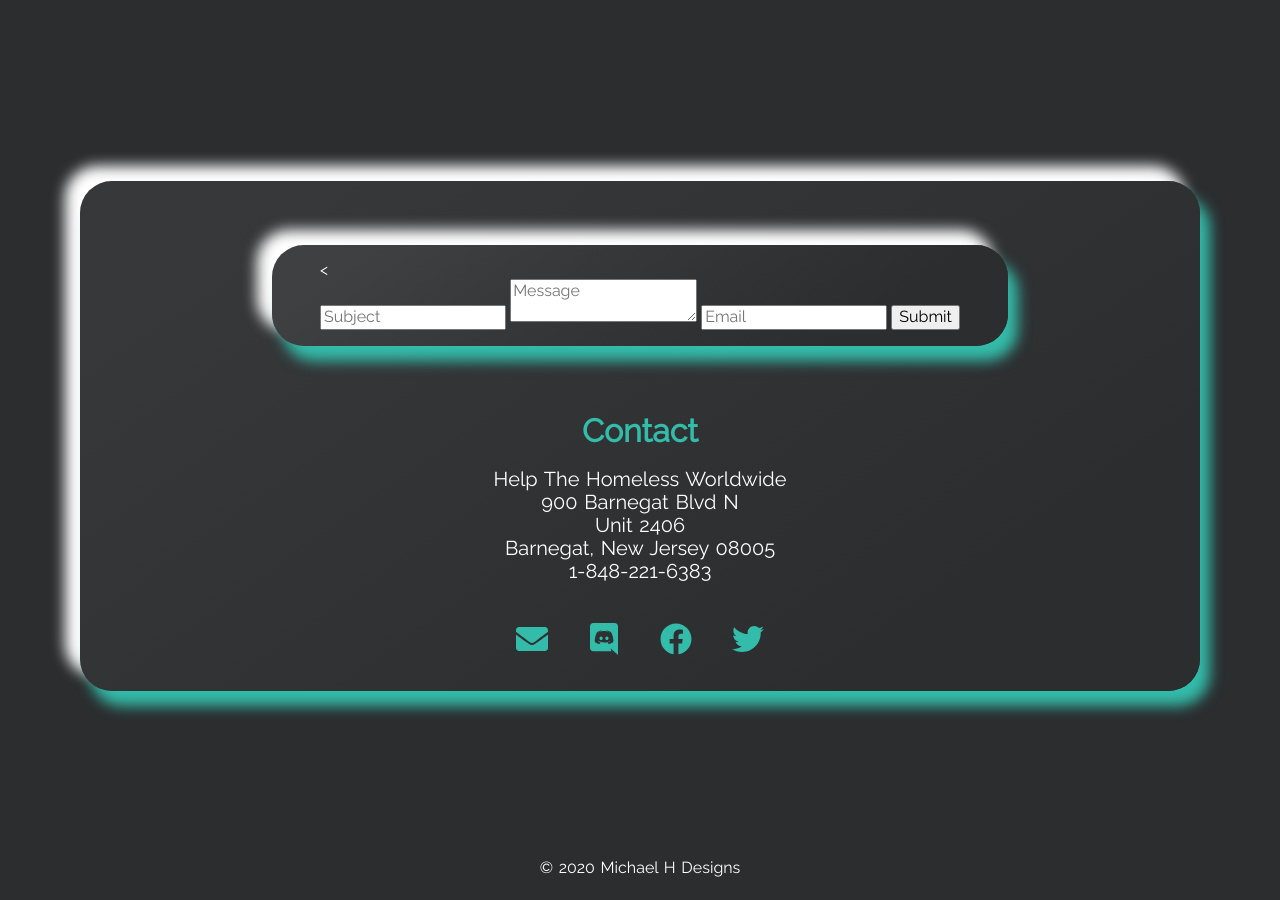
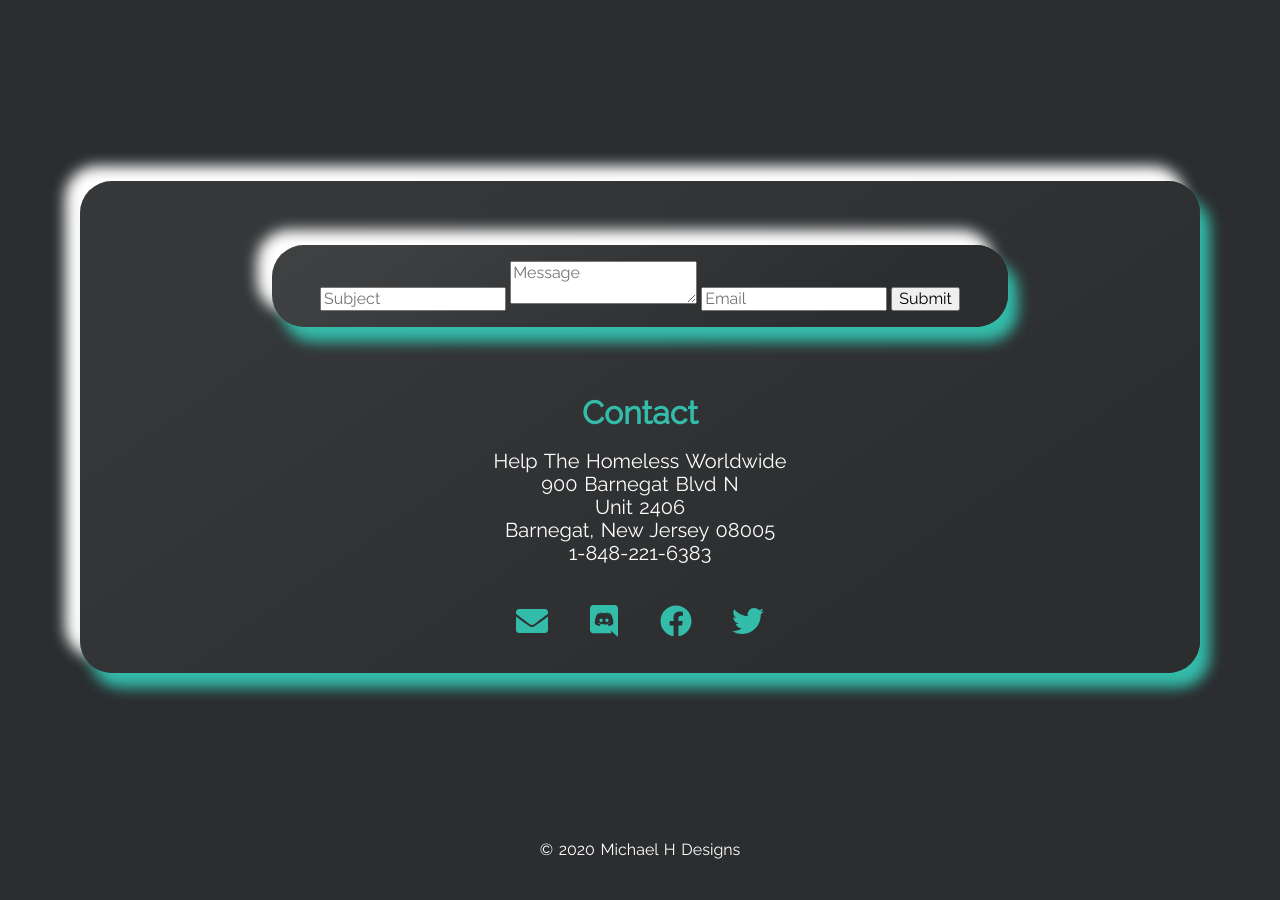
Before and after one commit to MichaelHDesigns/contact, a Jekyll site: the page built from index.html, in a window 1280 px wide and 900 px high, scrolled down 951 px. Built offline with Jekyll 4.4.1, drawn with Linux system fonts in a browser that asks for light colours.

Commit message:
Update section-contact.html

```diff
--- a/_includes/section-contact.html
+++ b/_includes/section-contact.html
@@ -3,7 +3,7 @@
 <div class="landing-icons">
 <div class="row">
  <div class="card neumorphism-card-big">
-<<form action="https://submit-form.com/8ZJKP6gfn8RZPmnyq0Lja" target="_self">
+<form action="https://submit-form.com/8ZJKP6gfn8RZPmnyq0Lja" target="_self">
   <input
     type="hidden"
     name="_redirect"
```
